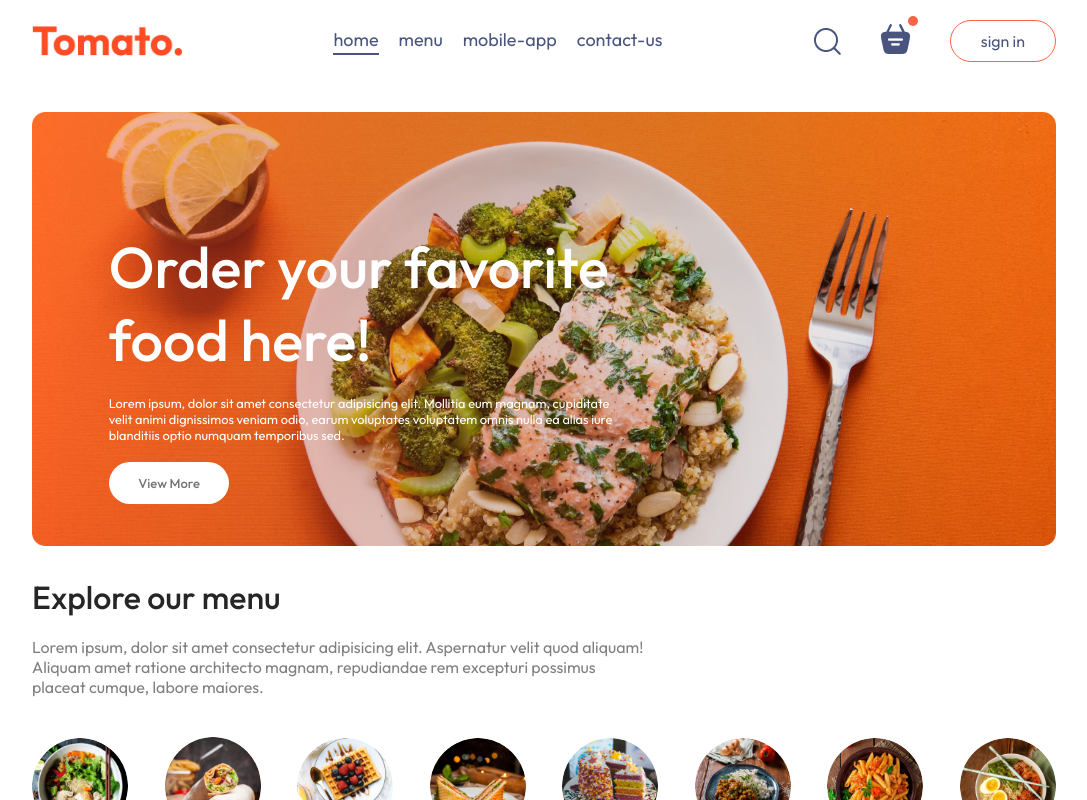
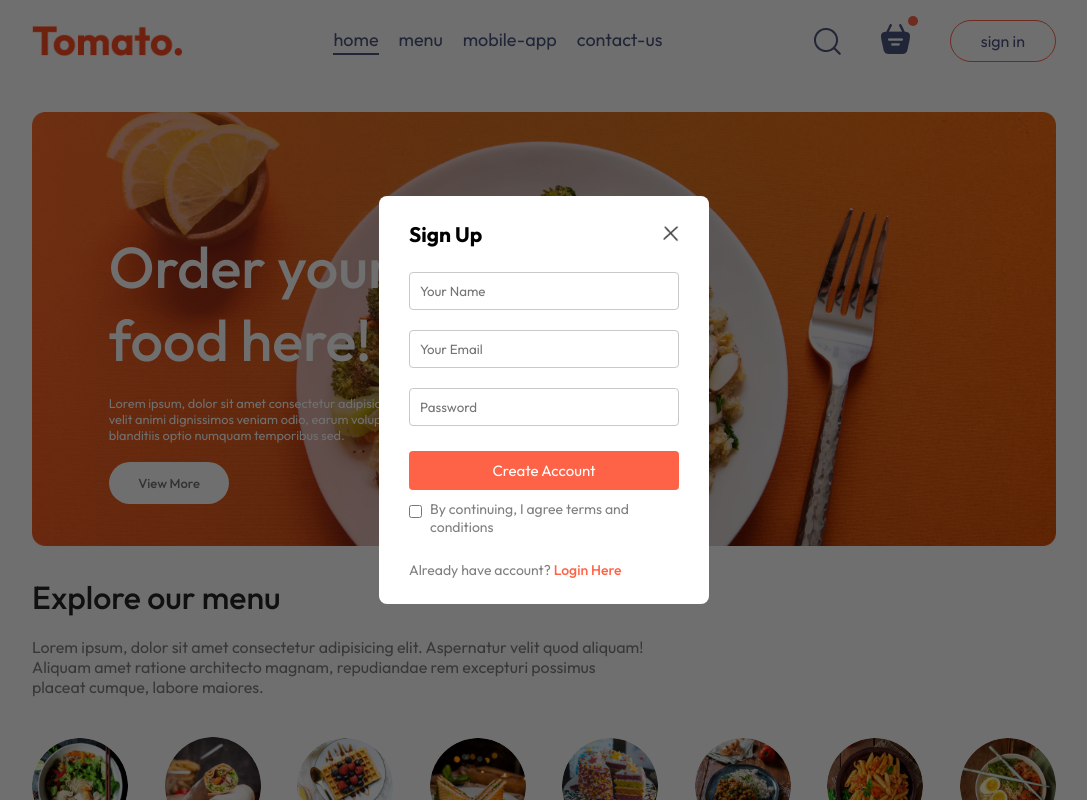
Before and after one commit to github-irshad/Food-Delivery-App, a React (Vite) app: page / in a window 1280 px wide. Both pictures are taken after a click on the button "sign in". Shown: the top 800 px of the page, without its empty margins (96-1183 px from the left). Built offline with nearby package versions, Linux system fonts and the light colour scheme.

Commit message:
login screen

```diff
--- a/src/App.jsx
+++ b/src/App.jsx
@@ -1,4 +1,4 @@
-import React from "react";
+import React, { useState } from "react";
 import Navbar from "./components/Navbar/Navbar";
 import { assets } from "./assets/assets";
 import { Routes, Route } from "react-router-dom";
@@ -6,12 +6,15 @@
 import Home from "./pages/Home/Home";
 import Cart from "./pages/Cart/Cart";
 import Footer from "./components/Footer/Footer";
+import LoginPopup from "./components/LoginPopUp/LoginPopup";
 
 const App = () => {
+  const[showLogin,setShowLogin] = useState(false);
   return (
     <>
+    {showLogin?<LoginPopup setShowLogin={setShowLogin}/>:<></>}
       <div className="app">
-        <Navbar />
+        <Navbar setShowLogin={setShowLogin} />
         <Routes>
           <Route path="/" element={<Home />} />
           <Route path="/cart" element={<Cart />} />
--- /dev/null
+++ b/src/components/LoginPopUp/LoginPopup.css
@@ -0,0 +1,66 @@
+.login-popup{
+    position: absolute;
+    background-color: #00000090;
+    height: 100%;
+    width: 100%;
+    z-index: 1;
+    display: grid;
+}
+.login-popup-container{
+    place-self: center;
+    width: max(23vw,330px);
+    background-color: white;
+    color: #808080;
+    display: flex;
+    flex-direction: column;
+    gap: 25px;
+    padding: 25px 30px;
+    border-radius: 8px;
+    font-size: 14px;
+    animation: fadeIn 0.5s;
+}
+.login-popup-title{
+    display: flex;
+    align-items: center;
+    justify-content: space-between;
+    color: black;
+}
+.login-popup-title img{
+    width: 16px;
+    cursor: pointer;
+}
+.login-popup-inputs{
+    gap: 20px;
+    display: flex;
+    flex-direction: column;
+}
+
+.login-popup-inputs input{
+    border: 1px solid #c9c9c9;
+    outline: none;
+    border-radius: 4px;
+    padding: 10px;
+}
+.login-popup-container button{
+    border-radius: 4px;
+    border: none;
+    padding: 10px;
+    background-color: tomato;
+    color: white;
+    font-size: 15px;
+    cursor: pointer;
+}
+.login-popup-condition{
+    display: flex;
+    align-items: start;
+    gap: 8px;
+    margin-top: -15px;
+}
+.login-popup-condition input{
+    margin-top: 5px;
+}
+.login-popup p span{
+    color: tomato;
+    font-weight: 500;
+    cursor: pointer;
+}
--- /dev/null
+++ b/src/components/LoginPopUp/LoginPopup.jsx
@@ -0,0 +1,50 @@
+import React, { useState } from "react";
+import "./LoginPopup.css";
+import { assets } from "../../assets/assets";
+
+const LoginPopup = ({ setShowLogin }) => {
+  const [currentState, setCurrentState] = useState("Sign Up");
+  return (
+    <div className="login-popup">
+      <form className="login-popup-container">
+        <div className="login-popup-title">
+          <h2>{currentState}</h2>
+          <img
+            onClick={() => {
+              setShowLogin(false);
+            }}
+            src={assets.cross_icon}
+            alt=""
+          />
+        </div>
+        <div className="login-popup-inputs">
+          {currentState === "Login" ? (
+            <></>
+          ) : (
+            <input type="text" placeholder="Your Name" required />
+          )}
+          <input type="email" placeholder="Your Email" required />
+          <input type="password" placeholder="Password" required />
+        </div>
+        <button>
+          {currentState === "Sign Up" ? "Create Account" : "Login"}
+        </button>
+        <div className="login-popup-condition">
+          <input type="checkbox" required />
+          <p>By continuing, I agree terms and conditions</p>
+        </div>
+        {currentState === "Login" ? (
+          <p>
+            Create new account? <span onClick={()=>{setCurrentState('Sign Up')}}>Click Here</span>
+          </p>
+        ) : (
+          <p>
+            Already have account? <span onClick={()=>{setCurrentState('Login')}}>Login Here</span>
+          </p>
+        )}
+      </form>
+    </div>
+  );
+};
+
+export default LoginPopup;
--- a/src/components/Navbar/Navbar.jsx
+++ b/src/components/Navbar/Navbar.jsx
@@ -3,7 +3,7 @@
 import { assets } from "../../assets/assets";
 import { Link } from "react-router-dom";
 
-const Navbar = () => {
+const Navbar = ({setShowLogin}) => {
   const [menu, setMenu] = useState("home");
   return (
     <div className="navbar">
@@ -48,7 +48,7 @@
           <img src={assets.basket_icon} alt="" />
           <div className="dot"></div>
         </div>
-        <button>sign in</button>
+        <button onClick={()=>{setShowLogin(true)}}>sign in</button>
       </div>
     </div>
   );
```
